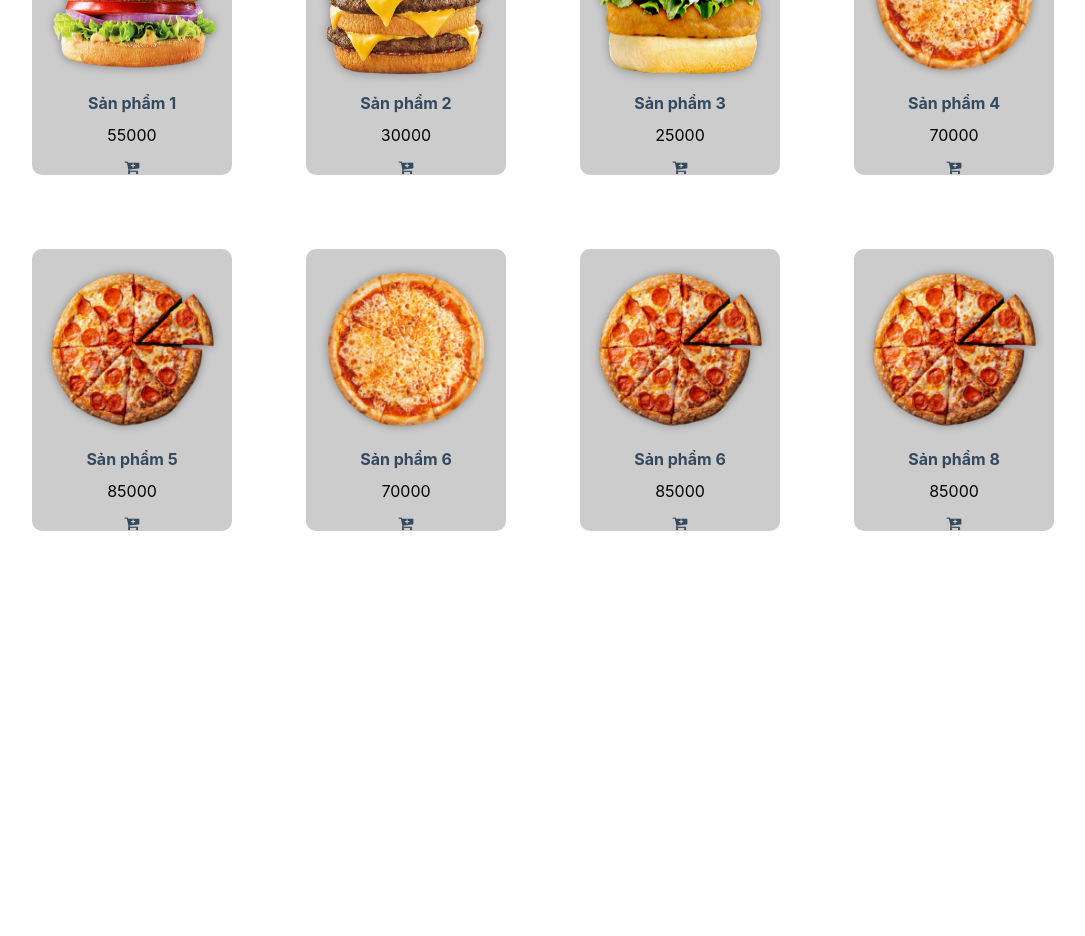
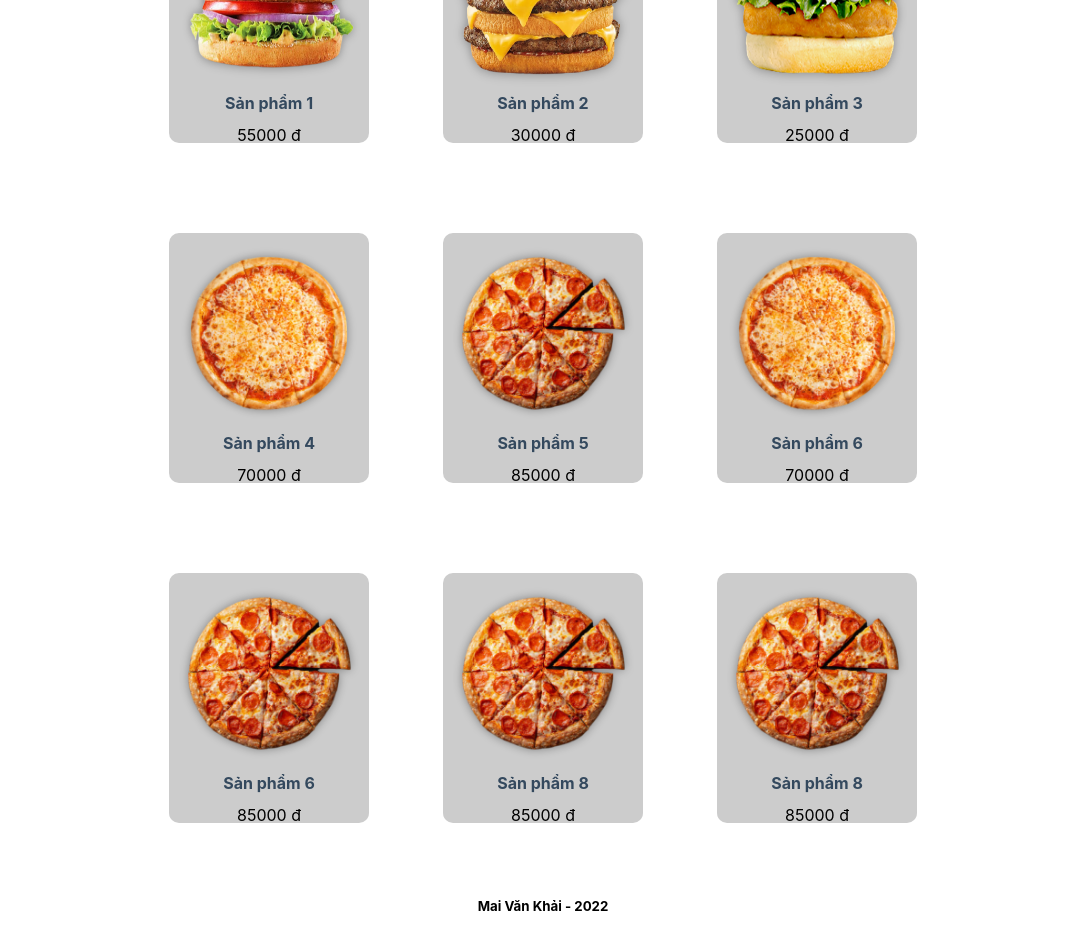
Before and after one commit to khaitk/test-react-js, a React (Create React App) app: page / in a window 1280 px wide. Shown: the part 200-1136 px from the top of the page, without its empty margins (97-1182 px from the left). Before the commit the page ends 800 px from the top, so only its background shows below. Built offline with nearby package versions, Linux system fonts and the light colour scheme.

Commit message:
khai update

```diff
--- a/public/index.html
+++ b/public/index.html
@@ -24,7 +24,7 @@
       work correctly both with client-side routing and a non-root public URL.
       Learn how to configure a non-root public URL by running `npm run build`.
     -->
-    <title>React App</title>
+    <title>Shop</title>
   </head>
   <body>
     <noscript>You need to enable JavaScript to run this app.</noscript>
--- a/src/App.css
+++ b/src/App.css
@@ -8,7 +8,12 @@ a {
     text-decoration: none;
 }
 
-.container {
+.container{
+    width: 1080px;
+    margin: auto;
+}
+
+.content {
     display: flex;
     flex-wrap: wrap;
     flex-direction: row;
@@ -36,6 +41,19 @@ a {
     border-radius: 10px;
 }
 
+.text-color-blue{
+    color : #0800ff;
+}
+.text-color-red{
+    color : red;
+}
+
+.btn{
+    width: 40px;
+    height: 40px;
+    margin: 5px 5px;
+}
+
 ul {
     margin: 0;
     padding: 0;
@@ -54,7 +72,7 @@ ul {
     font-size: 30px!important;
 }
 
-.icon-delete{
+.icon-delete, .icon-addcart{
     font-size: 18px !important;
 }
 
--- a/src/App.js
+++ b/src/App.js
@@ -4,11 +4,12 @@ import Nav from "./components/Nav";
 import Product from "./components/Product";
 import ProductDetails from "./components/ProductDetails";
 import Cart from "./components/Cart";
+import Footer from "./components/Footer";
 
 
 function App() {
     return (
-        <div>
+        <div className='container'>
             <BrowserRouter>
                 <Routes>
                     <Route path='/' element={<Nav/>}>
@@ -18,6 +19,8 @@ function App() {
                     </Route>
                 </Routes>
             </BrowserRouter>
+
+            <Footer/>
         </div>
     );
 }
--- a/src/components/Cart.js
+++ b/src/components/Cart.js
@@ -14,6 +14,7 @@ function Cart() {
     const item = new URLSearchParams(location.search)
     const LOCAL_STORAGE_KEY = 'cart'
     const [cart,setCart] = useState([])
+    const [qty, setQty] = useState()
 
     useEffect(()=>{
         const retriveCart = JSON.parse(localStorage.getItem(LOCAL_STORAGE_KEY))
@@ -26,12 +27,18 @@ function Cart() {
         localStorage.setItem(LOCAL_STORAGE_KEY,JSON.stringify(cart))
     },[cart])
 
-    const deleteCart = (id) => {
-        // const newCart = [...cart]
-        // newCart.splice(id, 1)
-        console.log(id)
+    const totalPrice = () => {
+        let sum = 0;
+        cart.map((item, index) => {
+            let totalPrice = item.giaBan * item.soLuong;
+            sum += totalPrice;
+
+        })
+        return sum;
     }
 
+
+    if (cart.length >0){
         return (
             <div className="container-flex">
                 <Table striped bordered hover>
@@ -52,8 +59,10 @@ function Cart() {
                                     <td>{index +1}</td>
                                     <td><img src={item.hinhAnh} width='80px' alt=""/></td>
                                     <td>{item.tenSanPham}</td>
-                            <td>{item.soLuong}</td>
-                            <td>{item.giaBan * item.soLuong}</td>
+                                    <td>{item.giaBan}đ x {item.soLuong}</td>
+                                    <td>
+                                        <b className='text-color-blue'>{item.giaBan * item.soLuong}đ</b>
+                                    </td>
                                     <td>
                                         <Button onClick={
                                             () => {
@@ -68,10 +77,25 @@ function Cart() {
                                 </tr>
                             )
                         })}
+                        <tr>
+                            <th colSpan='4'>Tổng Cộng : </th>
+                            <th className='text-color-red'>{totalPrice()} đ</th>
+                        </tr>
                     </tbody>
                 </Table>
             </div>
-    );
+        )
+    }else{
+        return (
+            <div className="container-flex">
+                <br/>
+                <div className="card text-center">
+                    <strong>Hiện tại giỏ hàng đang rỗng. </strong>
+                    <Link to='/'>Quay lại</Link>
+                </div>
+            </div>
+        )
+    }
 }
 
 export default Cart;
--- /dev/null
+++ b/src/components/Footer.js
@@ -0,0 +1,11 @@
+
+const Footer = () => {
+    const dt = new Date();
+    return (
+        <div className='content'>
+            <h5>Mai Văn Khải - {dt.getFullYear()}</h5>
+        </div>
+    )
+}
+
+export default Footer
--- a/src/components/Product.js
+++ b/src/components/Product.js
@@ -1,14 +1,36 @@
 import '../App.css'
 import Products from '../data/products.json'
-import {Link} from "react-router-dom";
+import {Link, useLocation, useNavigate} from "react-router-dom";
+import Button from "react-bootstrap/Button";
+import {useEffect, useState} from "react";
 
 function Product() {
 
+    let location = useLocation()
+    let navigate = useNavigate()
+    const item = new URLSearchParams(location.search)
+    const LOCAL_STORAGE_KEY = 'cart'
+    const [cart,setCart] = useState([])
+    const [quantity,setQuantity]=useState(1)
+
+    const cartItem ={
+        tenSanPham:item.get('tenSanPham'),
+        giaBan:item.get('giaBan'),
+        hinhAnh:item.get('hinhAnh'),
+        moTa: item.get('moTa'),
+        soLuong:quantity,
+        tongCong:quantity * Number(item.get('giaBan'))
+    }
+
+    const handleAddCart= () => {
+        alert('Đã thêm vào giỏ hàng')
+        console.log(cartItem)
+    }
+
     return (
-        <div className='container'>
+        <div className='content'>
             {Products.map((product, index)=> {
                 return (
-
                     <div key={index}>
                         <div className="item">
                             <div className="card">
@@ -21,12 +43,7 @@ function Product() {
                                     </Link>
                                     <div className="row">
                                         <div className="col-8">
-                                            <p className='pt-2'>{product.giaBan}</p>
-                                        </div>
-                                        <div className="col-4">
-                                            <Link to={`product-details/${product.id}?tenSanPham=${product.tenSanPham}&giaBan=${product.giaBan}&hinhAnh=${product.hinhAnh}&moTa=${product.moTa}`}>
-                                                <i className="fa fa-cart-plus Icon-font-size"></i>
-                                            </Link>
+                                            <p className='pt-2'>{product.giaBan} đ</p>
                                         </div>
                                     </div>
                                 </div>
--- a/src/components/ProductDetails.js
+++ b/src/components/ProductDetails.js
@@ -21,7 +21,6 @@ function ProductDetails() {
         tongCong:quantity * Number(item.get('giaBan'))
     }
 
-
     const handleAddCart= () => {
         alert('Đã thêm vào giỏ hàng')
         setCart(prev=>[...prev,cartItem])
@@ -38,10 +37,9 @@ function ProductDetails() {
         localStorage.setItem(LOCAL_STORAGE_KEY,JSON.stringify(cart))
     },[cart])
 
-
     return (
         <>
-            <div className="container">
+            <div className="content">
                 <div className="item">
                     <img src={cartItem.hinhAnh} alt="" width={250}/>
                 </div>
--- a/src/data/products.json
+++ b/src/data/products.json
@@ -54,5 +54,12 @@
     "giaBan": 85000,
     "moTa": "Lorem Ipsum is simply dummy text of the printing and typesetting industry. Lorem Ipsum has been the industry's standard dummy text ever since the 1500s, when an unknown printer took a galley of type and scrambled it to make a type specimen book. It has survived not only five centuries, but also the leap into electronic typesetting, remaining essentially unchanged. It was popularised in the 1960s with the release of Letraset sheets containing Lorem Ipsum passages, and more recently with desktop publishing software like Aldus PageMaker including versions of Lorem Ipsum.",
     "hinhAnh": "../images/pizza/images02.png"
-  }
+  },
+  {
+  "id" : 9,
+  "tenSanPham": "Sản phẩm 8",
+  "giaBan": 85000,
+  "moTa": "Lorem Ipsum is simply dummy text of the printing and typesetting industry. Lorem Ipsum has been the industry's standard dummy text ever since the 1500s, when an unknown printer took a galley of type and scrambled it to make a type specimen book. It has survived not only five centuries, but also the leap into electronic typesetting, remaining essentially unchanged. It was popularised in the 1960s with the release of Letraset sheets containing Lorem Ipsum passages, and more recently with desktop publishing software like Aldus PageMaker including versions of Lorem Ipsum.",
+  "hinhAnh": "../images/pizza/images02.png"
+}
 ]
```
Lines whose indentation alone changed are shown as unchanged.
